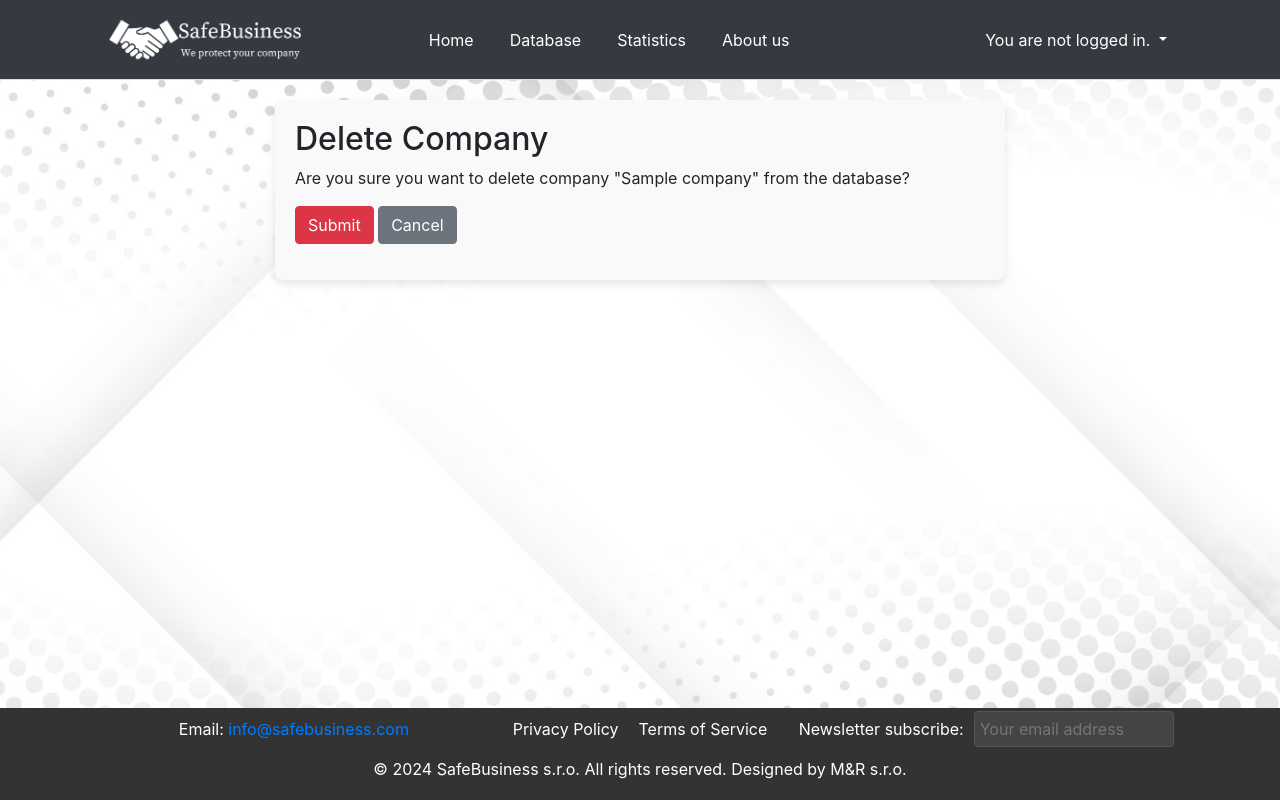
After one commit to MartinKalis29/Potential_riskiness_of_shell_companies_1, a Django app: page /company/delete/1/ in a window 1280 px wide. The commit adds this page. Run offline with Django 4.2, Linux system fonts and the light colour scheme; tables that the repository leaves empty hold one stand-in row (values such as "Sample post"); some libraries are stand-ins or nearby versions.

Commit message:
Add update and delete.

```diff
--- a/SafeBusiness/urls.py
+++ b/SafeBusiness/urls.py
@@ -3,7 +3,8 @@ from django.urls import path, include
 from django.contrib.auth.views import LogoutView
 from viewer.views import home, statistics_view, companies, about_us, company_detail, search, \
     top_10_yoy_sales_view, top_10_tax_debt_view, top_10_social_insurance_debt_view, top_10_health_insurance_debt_view, \
-    top_10_employee_count_view, ExecutiveFormView, CompanyFormView, privacy_policy, terms_of_service
+    top_10_employee_count_view, ExecutiveFormView, privacy_policy, terms_of_service, CompanyCreateView, \
+    CompanyUpdateView, CompanyDeleteView
 from accounts.views import SubmittableLoginView, SubmittablePasswordChangeView, SignUpView, subscribe
 
 urlpatterns = [
@@ -12,7 +13,9 @@ urlpatterns = [
     path('database/', companies, name='database'),
     path('statistics/', statistics_view, name='statistics'),
     path('about_us/', about_us, name='about_us'),
-    path('company/create/', CompanyFormView.as_view(), name='company_create'),
+    path('company/create/', CompanyCreateView.as_view(), name='company_create'),
+    path('company/update/<int:pk>/', CompanyUpdateView.as_view(), name='company_update'),
+    path('company/delete/<int:pk>/', CompanyDeleteView.as_view(), name='company_delete'),
     path('company/<int:company_id>/', company_detail, name='company_detail'),
     path('subscribe/', subscribe, name='subscribe'),  # Pridajte lomku na koniec
     path('privacy-policy/', privacy_policy, name='privacy_policy'),
--- a/accounts/models.py
+++ b/accounts/models.py
@@ -17,12 +17,12 @@ class Company(models.Model):
     employee_count = models.IntegerField()
     YoY_increase_in_sales = models.IntegerField()
 
+
 class CompanyDebt(models.Model):
     company_name = models.ForeignKey(Company, on_delete=models.CASCADE, related_name='debts')
     tax_office_debt = models.IntegerField(default=0)
     social_insurance_agency_debt = models.IntegerField(default=0)
     health_insurance_company_debt = models.IntegerField(default=0)
 
-
     def __str__(self):
         return self.company_name
--- a/templates/nav.html
+++ b/templates/nav.html
@@ -24,11 +24,13 @@
                 <li class="nav-item">
                     <a class="nav-link" href="{% url 'about_us' %}">About us</a>
                 </li>
-                <li class="nav-item">
-                    <a class="nav-link" href="{% url 'company_create' %}">Add Company</a>
-                </li>
-                <li class="nav-item">
-                    <a class="nav-link" href="{% url 'executive_create' %}">Add Executive</a>
+                {% if user.is_authenticated %}
+                    <li class="nav-item">
+                        <a class="nav-link" href="{% url 'company_create' %}">Add Company</a>
+                    </li>
+                    <li class="nav-item">
+                        <a class="nav-link" href="{% url 'executive_create' %}">Add Executive</a>
+                {% endif %}
             </ul>
             <ul class="navbar-nav ml-auto">
                 <li class="nav-item dropdown">
--- a/viewer/models.py
+++ b/viewer/models.py
@@ -2,9 +2,9 @@ from django.db import models
 
 
 class Executive(models.Model):
-    executive_name = models.CharField(max_length=255)
-    executive_address = models.CharField(max_length=255)
-    executive_city = models.CharField(max_length=255, default='Unknown City')
+    executive_name = models.CharField(max_length=255, blank=False)
+    executive_address = models.CharField(max_length=255, blank=False)
+    executive_city = models.CharField(max_length=255, default='Unknown City', blank=False)
 
     def __str__(self):
         return self.executive_name
@@ -12,47 +12,47 @@ class Executive(models.Model):
 
 class Company(models.Model):
     company_id = models.AutoField(primary_key=True)
-    company_name = models.CharField(max_length=255)
-    year_of_foundation = models.IntegerField(null=True, blank=True)
+    company_name = models.CharField(max_length=255, blank=False)
+    year_of_foundation = models.IntegerField(blank=False, default=0)
     executives = models.ManyToManyField(Executive, related_name='companies')
-    executive_year_of_change = models.IntegerField(null=True, blank=True)
-    executive_change_count = models.IntegerField(null=True, blank=True, default=0)
+    executive_year_of_change = models.IntegerField(blank=False, default=0)
+    executive_change_count = models.IntegerField(blank=False, default=0)
 
     def __str__(self):
         return self.company_name
 
 
 class RegisteredOffice(models.Model):
-    registered_office_address = models.CharField(max_length=255)
-    registered_office_city = models.CharField(max_length=255)
-    company = models.ForeignKey(Company, on_delete=models.CASCADE, related_name='registered_offices')
+    registered_office_address = models.CharField(max_length=255, blank=False)
+    registered_office_city = models.CharField(max_length=255, blank=False)
+    company = models.ForeignKey(Company, on_delete=models.CASCADE, related_name='registered_offices', to_field='company_id')
 
     def __str__(self):
         return f"{self.registered_office_address}, {self.registered_office_city}"
 
 
 class Employee(models.Model):
-    employee_count = models.IntegerField(default=0)
-    company = models.ForeignKey(Company, on_delete=models.CASCADE, related_name='employees')
+    employee_count = models.IntegerField(blank=False)
+    company = models.ForeignKey(Company, on_delete=models.CASCADE, related_name='employees', to_field='company_id')
 
     def __str__(self):
         return f"{self.employee_count} employees at {self.company}"
 
 
 class Revenue(models.Model):
-    revenue_year = models.IntegerField(default=0)
-    YoY_increase_in_sales = models.IntegerField()
-    company = models.OneToOneField(Company, on_delete=models.CASCADE, related_name='revenue')
+    revenue_year = models.IntegerField(blank=False)
+    YoY_increase_in_sales = models.IntegerField(blank=False)
+    company = models.OneToOneField(Company, on_delete=models.CASCADE, related_name='revenue', to_field='company_id')
 
     def __str__(self):
         return f"{self.YoY_increase_in_sales} in {self.revenue_year}"
 
 
 class CompanyDebt(models.Model):
-    tax_office_debt = models.IntegerField(default=0)
-    social_insurance_agency_debt = models.IntegerField(default=0)
-    health_insurance_company_debt = models.IntegerField(default=0)
-    company = models.ForeignKey(Company, on_delete=models.CASCADE, related_name='company_debt')
+    tax_office_debt = models.IntegerField(blank=False)
+    social_insurance_agency_debt = models.IntegerField(blank=False)
+    health_insurance_company_debt = models.IntegerField(blank=False)
+    company = models.ForeignKey(Company, on_delete=models.CASCADE, related_name='company_debt', to_field='company_id')
 
     def __str__(self):
         return f"Debt for {self.company}"
--- /dev/null
+++ b/viewer/templates/company_confirm_delete.html
@@ -0,0 +1,25 @@
+{% extends "base.html" %}
+
+{% block form_title %}Delete Company{% endblock %}
+
+{% block content %}
+<div class="container">
+    <div class="row justify-content-center">
+        <div class="col-md-8">
+            <div class="form-container">
+                <h2>Delete Company</h2>
+                <form method="post">
+                    {% csrf_token %}
+                    <p>
+                        Are you sure you want to delete company "{{ object }}" from the database?
+                    </p>
+                    <div class="form-group">
+                        <input type="submit" value="Submit" class="btn btn-danger">
+                        <a href="{% url 'database' %}" class="btn btn-secondary">Cancel</a>
+                    </div>
+                </form>
+            </div>
+        </div>
+    </div>
+</div>
+{% endblock %}
--- a/viewer/templates/company_detail.html
+++ b/viewer/templates/company_detail.html
@@ -88,5 +88,11 @@
                 </tr>
             </tbody>
         </table>
+
+        <!-- Update and Delete Buttons -->
+        <div class="mt-3">
+            <a href="{% url 'company_update' company.company_id %}" class="btn btn-warning">Update</a>
+            <a href="{% url 'company_delete' company.company_id %}" class="btn btn-danger">Delete</a>
+        </div>
     </div>
 {% endblock %}
--- a/viewer/views.py
+++ b/viewer/views.py
@@ -1,11 +1,11 @@
 from concurrent.futures._base import LOGGER
 
 from django.db.models import AutoField, Sum
-from django.forms import Form, CharField, IntegerField, ModelChoiceField, ModelMultipleChoiceField
+from django.forms import Form, CharField, IntegerField, ModelChoiceField, ModelMultipleChoiceField, ModelForm
 from django.http import HttpResponse, Http404, JsonResponse
 from django.shortcuts import render, get_object_or_404
 from django.urls import reverse_lazy
-from django.views.generic import FormView
+from django.views.generic import FormView, UpdateView, CreateView, DeleteView
 
 from viewer.models import Company, Revenue, CompanyDebt, Executive, RegisteredOffice, Employee
 
@@ -153,14 +153,34 @@ class ExecutiveFormView(FormView):
         return super().form_invalid(form)
 
 
-class CompanyForm(Form):
-    company_name = CharField(max_length=255)
-    year_of_foundation = IntegerField(required=False, min_value=1993, max_value=2024)
+# class CompanyForm(Form):
+#     company_name = CharField(max_length=255)
+#     year_of_foundation = IntegerField(required=False, min_value=1993, max_value=2024)
+#     registered_office_address = CharField(max_length=255)
+#     registered_office_city = CharField(max_length=255)
+#     executives = ModelMultipleChoiceField(queryset=Executive.objects.all())
+#     executive_year_of_change = IntegerField(required=False, min_value=1993, max_value=2024)
+#     executive_change_count = IntegerField(required=False, min_value=0)
+#     employee_count = IntegerField(required=False, min_value=0)
+#     revenue_year = IntegerField(required=False, min_value=2023, max_value=2023)
+#     YoY_increase_in_sales = IntegerField(required=False, min_value=0)
+#     tax_office_debt = IntegerField(required=False, min_value=0)
+#     social_insurance_agency_debt = IntegerField(required=False, min_value=0)
+#     health_insurance_company_debt = IntegerField(required=False, min_value=0)
+#
+#     def clean_company_name(self):
+#         initial_data = super().clean()
+#         initial = initial_data['company_name']
+#         return initial.strip()
+
+
+class CompanyModelForm(ModelForm):
+    class Meta:
+        model = Company
+        fields = '__all__'
+
     registered_office_address = CharField(max_length=255)
     registered_office_city = CharField(max_length=255)
-    executives = ModelMultipleChoiceField(queryset=Executive.objects.all())
-    executive_year_of_change = IntegerField(required=False, min_value=1993, max_value=2024)
-    executive_change_count = IntegerField(required=False, min_value=0)
     employee_count = IntegerField(required=False, min_value=0)
     revenue_year = IntegerField(required=False, min_value=2023, max_value=2023)
     YoY_increase_in_sales = IntegerField(required=False, min_value=0)
@@ -176,7 +196,7 @@ class CompanyForm(Form):
 
 class CompanyFormView(FormView):
     template_name = 'company_form.html'
-    form_class = CompanyForm
+    form_class = CompanyModelForm
     success_url = reverse_lazy('company_create')
 
     def form_valid(self, form):
@@ -227,3 +247,36 @@ class CompanyFormView(FormView):
     def form_invalid(self, form):
         LOGGER.warning('User provided invalid data.')
         return super().form_invalid(form)
+
+
+class CompanyCreateView(CreateView):
+    template_name = 'company_form.html'
+    form_class = CompanyModelForm
+    success_url = reverse_lazy('database')
+
+    def form_invalid(self, form):
+        LOGGER.warning('User provided invalid data.')
+        return super().form_invalid(form)
+
+
+class CompanyUpdateView(UpdateView):
+    template_name = 'company_form.html'
+    model = Company
+    form_class = CompanyModelForm
+    success_url = reverse_lazy('database')
+
+    # def get_initial(self):
+    #     initial = super().get_initial()
+    #     company = self.get_object()
+    #     # Ak je potrebné, môžete pridať akékoľvek ďalšie inicializačné kroky
+    #     return initial
+
+    def form_invalid(self, form):
+        LOGGER.warning('User provided invalid data.')
+        return super().form_invalid(form)
+
+
+class CompanyDeleteView(DeleteView):
+    template_name = 'company_confirm_delete.html'
+    model = Company
+    success_url = reverse_lazy('database')
```
Also changed, not shown: accounts/views.py (+1 -13 lines), viewer/admin.py (+37 -27 lines), viewer/migrations/0002_alter_companydebt_health_insurance_company_debt_and_more.py (added), viewer/migrations/0003_alter_company_executive_change_count.py (added), viewer/migrations/0004_alter_company_executive_change_count_and_more.py (added).
